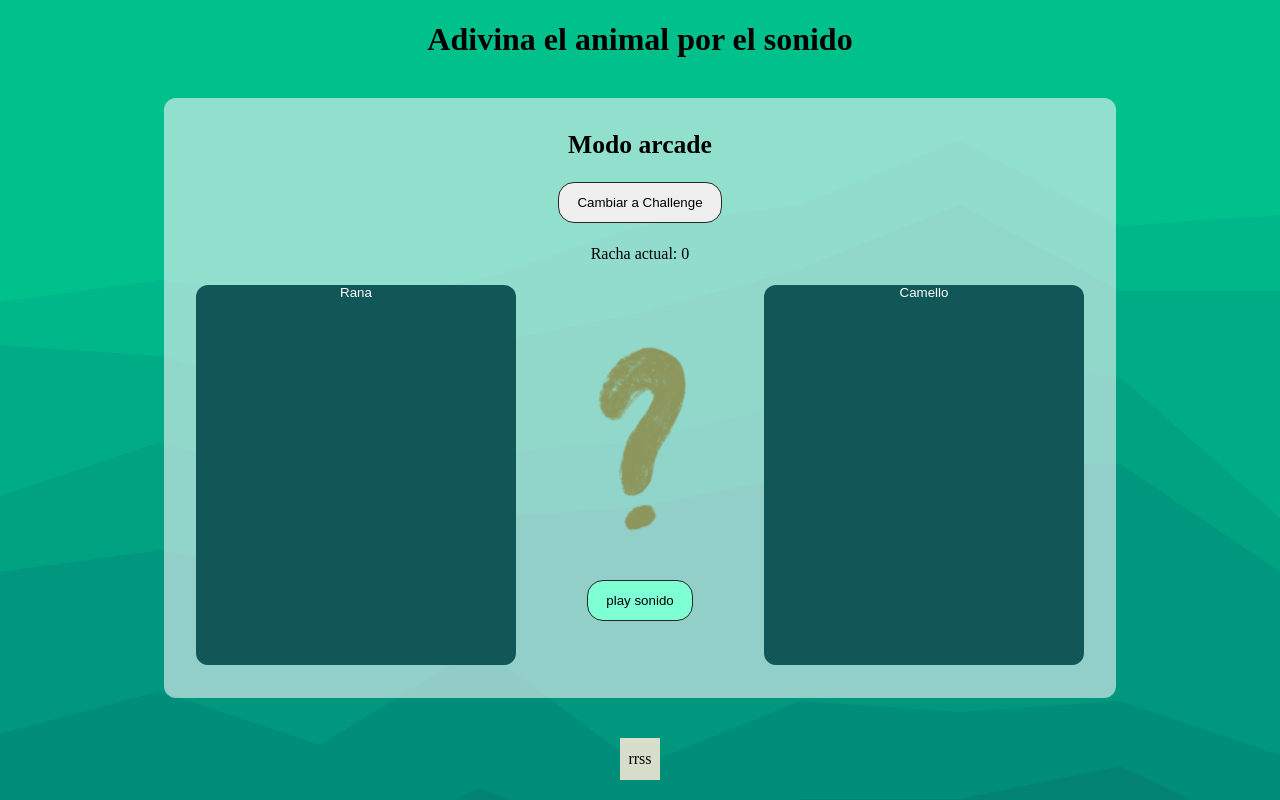
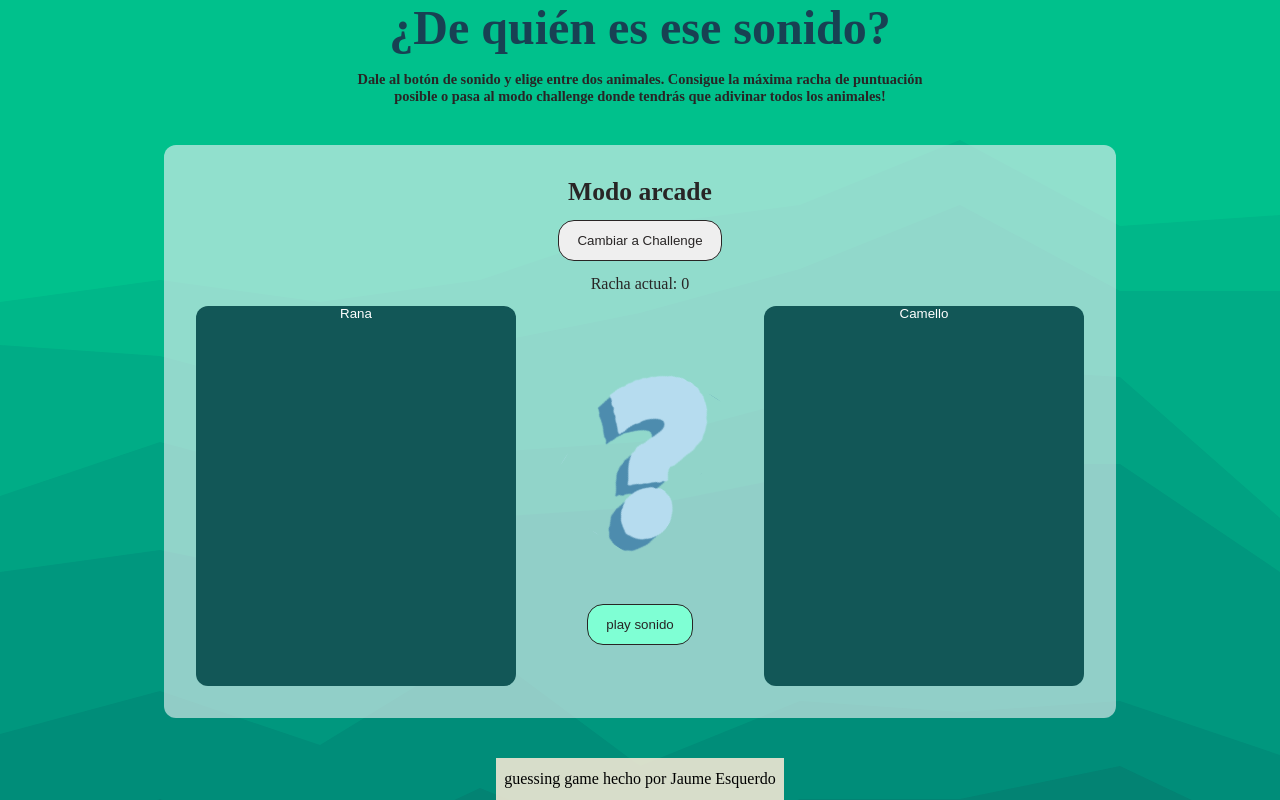
Before and after one commit to JaumeEsquerdo/sound-guessing-game, a React (Vite) app in the folder sound-guessing-game/: page / in a window 1280 px wide. Built offline with nearby package versions, Linux system fonts and the light colour scheme; a web font is replaced by a local one.

Commit message:
añadir header css y cambio de img en interrogacion

```diff
--- a/sound-guessing-game/src/components/Footer.tsx
+++ b/sound-guessing-game/src/components/Footer.tsx
@@ -3,7 +3,7 @@ import '../css/footer.css'
 const Footer = () => {
     return (
         <footer className="Footer">
-            rrss
+            guessing game hecho por <span>Jaume Esquerdo</span>
         </footer>
     );
 }
--- a/sound-guessing-game/src/components/Header.tsx
+++ b/sound-guessing-game/src/components/Header.tsx
@@ -1,7 +1,9 @@
+import '../css/header.css'
 const Header = () => {
     return (
-        <header>
-            <h1>Adivina el animal por el sonido</h1>
+        <header className="Header">
+            <h1 className="Header-h1">¿De quién es ese sonido?</h1>
+            <h2 className='Header-h2'>Dale al botón de sonido y elige entre dos animales. Consigue la máxima racha de puntuación posible o pasa al modo challenge donde tendrás que adivinar todos los animales!</h2>
         </header>
     );
 }
--- a/sound-guessing-game/src/css/animalGame.css
+++ b/sound-guessing-game/src/css/animalGame.css
@@ -11,6 +11,7 @@
 }
 
 .ChangeMode-btn {
+    color: var(--color-txt);
     border: var(--border-btn);
     cursor: pointer;
     padding: var(--padding-btn);
@@ -25,11 +26,13 @@
 
 .AnimalGame-h2 {
     font-size: 1.6rem;
+    color: var(--color-txt);
 
 }
 
 .AnimalGame-p {
     font-size: 1rem;
+    color: var(--color-txt);
 }
 
 .AnimalGame-options {
@@ -61,18 +64,20 @@
     border: none;
 }
 
-.Challenge-div{
+.Challenge-div {
     display: flex;
     flex-direction: column;
     justify-content: center;
     align-items: center;
     gap: 40px;
 }
-.Challenge-image{
+
+.Challenge-image {
     width: 200px;
 }
 
 .Challenge-sound {
+    color: var(--color-txt);
     border: var(--border-btn);
     background-color: aquamarine;
     cursor: pointer;
--- /dev/null
+++ b/sound-guessing-game/src/css/header.css
@@ -0,0 +1,20 @@
+.Header {
+    display: flex;
+    flex-direction: column;
+    justify-content: center;
+    align-items: center;
+    gap: 16px;
+}
+
+.Header-h1 {
+    font-size: 3rem;
+    color: #184153;
+}
+
+.Header-h2 {
+    text-align: center;
+    font-size: 0.9rem;
+    max-width: 80ch;
+    /* ancho aprox */
+    color: var(--color-txt);
+}
--- a/sound-guessing-game/src/index.css
+++ b/sound-guessing-game/src/index.css
@@ -9,6 +9,7 @@
     --border-r: 16px;
     --box-s: 0px 4.4px 0px 0.7px #282525;
     --padding-btn: 12px 18px;
+    --color-txt:#282525;
 }
 
 /* h1 {
```
Also changed, not shown: sound-guessing-game/public/q-mark.svg.
